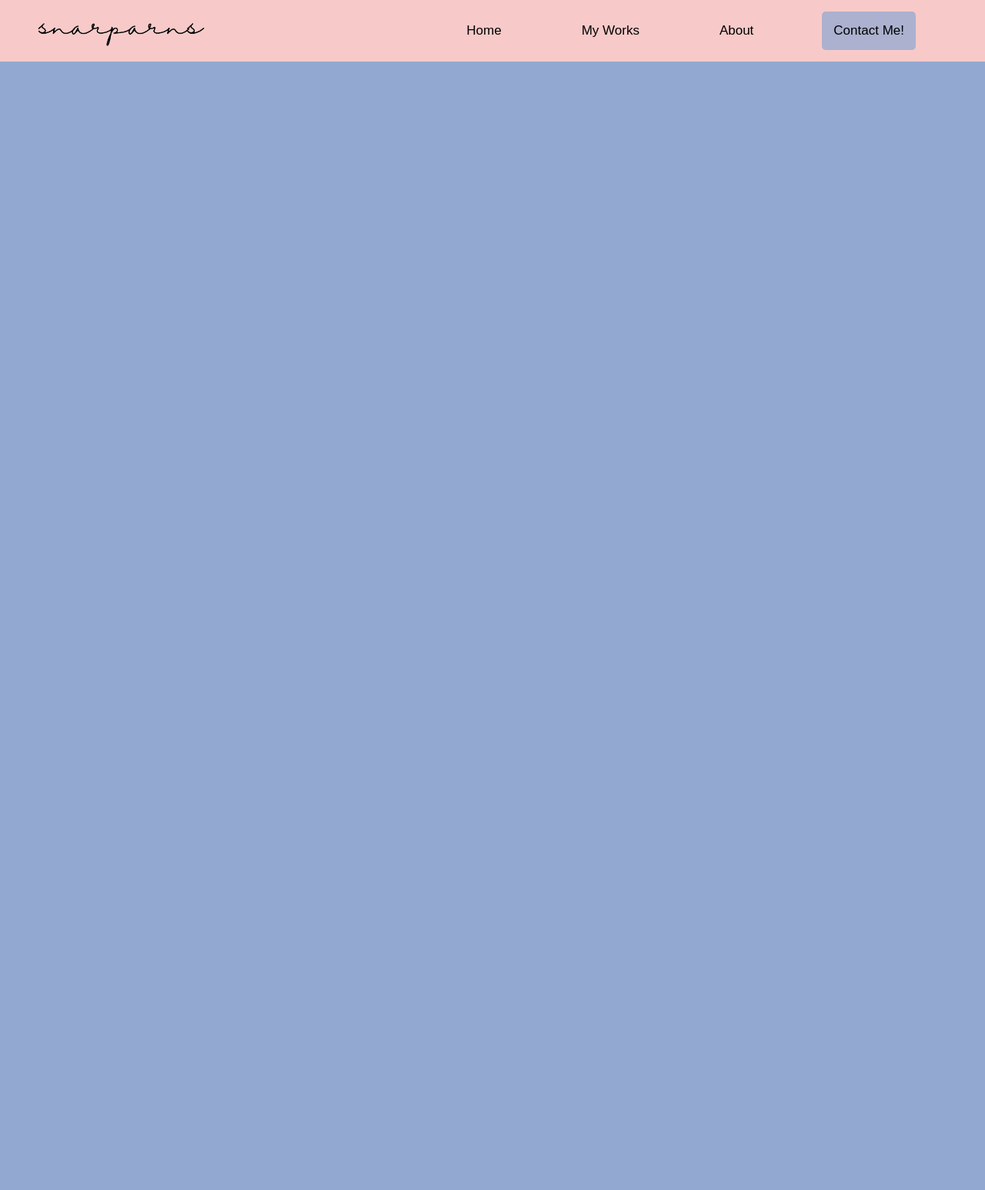
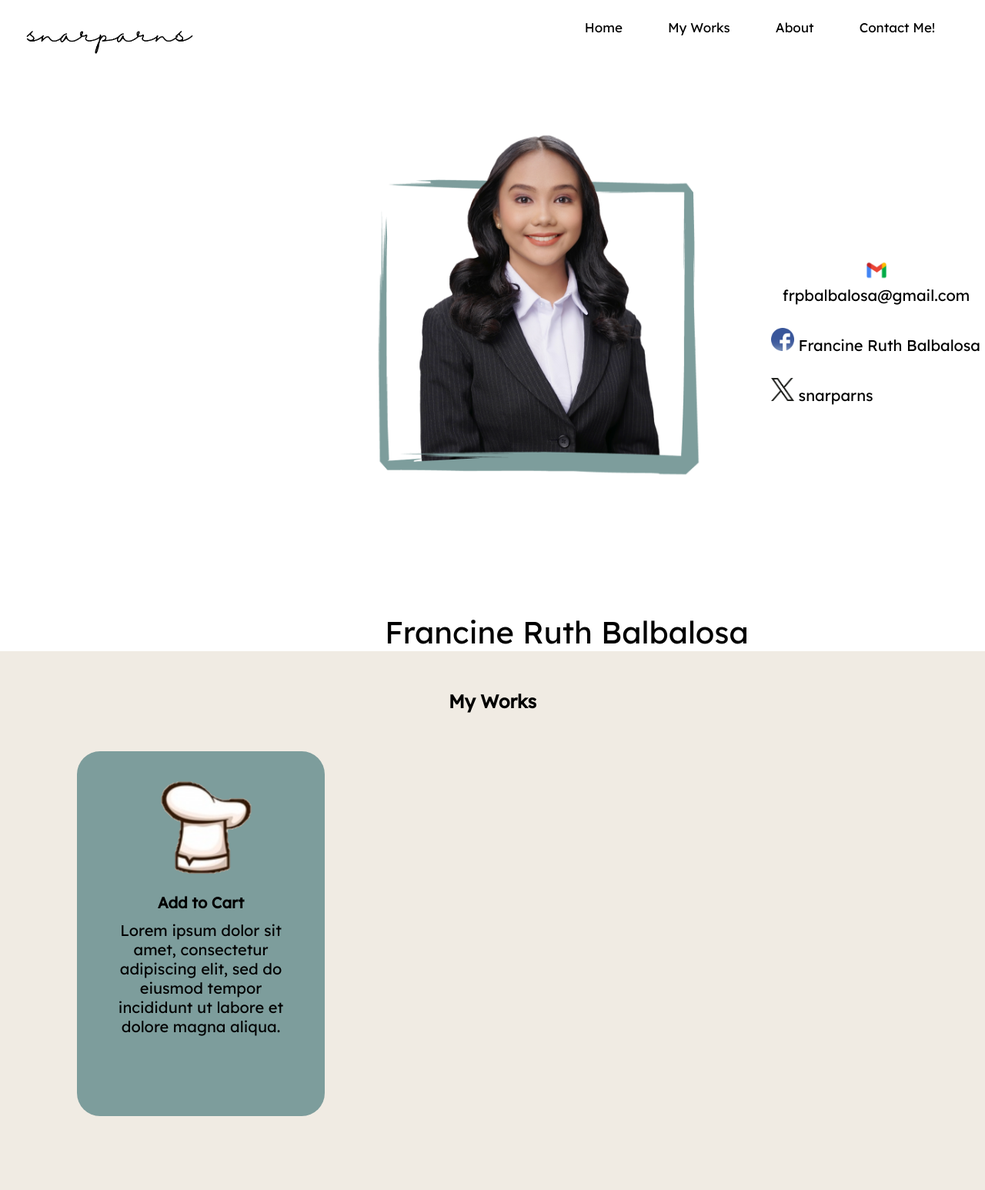
Before and after one commit to snarparns/snarparns.github.io, a plain HTML site: page index.html in a window 1280 px wide. Shown: the whole page at 77% size. Before the commit the page ends 800 px from the top, so only its background shows below. Drawn offline with Linux system fonts and the light colour scheme.

Commit message:
Details semi-complete; started progress in My Works

```diff
--- a/index.css
+++ b/index.css
@@ -5,3 +5,143 @@
     list-style: none;
     box-sizing: border-box;
 }
+
+body{
+    margin: 0;
+}
+
+.container {
+    /* background:  #fffdec; */
+    padding-top: 6em;
+    justify-content: center;
+    overflow: auto;
+}
+
+.info{
+    /* display: grid; */
+    /* align-items: flex-start; */
+    /* background: #7D9D9C; */
+    width: 100%;
+    height: 600px;
+    align-items: center;
+    /* justify-content: center; */
+    /* margin-top: 30px; */
+    padding-left: 450px;
+    /* padding-right: 350px; */
+    /* position: relative; */
+    /* padding: 5.5em; */
+    /* border-radius: 30px; */
+}
+
+.info-pic{
+    height: 500px;
+    float: left;
+    margin-top: 50px;
+    /* margin-left: 400px; */
+}
+
+.info-name{
+    /* display: relative; */
+    /* float: right; */
+    font-family: Lexend;
+    font-size: 40px;
+    margin-top: 150px;
+    margin-left: 50px;
+}
+
+ul{
+    display: absolute;
+    padding: 10px 0 10px 0;
+    /* float: right; */
+}
+
+ul li{
+    max-width: 1000px;
+    display: block;
+    margin: 220px 5px 0 502px;
+    /* line-height: 80px; */
+    /* padding: 15px 15px 15px 15px; */
+}
+
+.info-details{
+    background: transparent;
+    border: transparent;
+    display: block;
+    font-family: Lexend;
+    font-size: 20px;
+    margin-top: 20px;
+    margin-left: 50px;
+}
+
+.info-details:hover{
+    cursor: pointer;
+    transition: 0.5s;
+    background: #fff;
+    border: transparent;
+    font-family: Lexend;
+    font-size: 20px;
+    margin-top: 30px;
+    margin-left: 50px;
+    padding: 15px;
+    /* padding-left: 30px;
+    padding-right: 30px; */
+}
+
+.info-socials{
+    width: 30px;
+    height: 30px;
+    margin-top: 10px;
+}
+
+.works{
+    /* display: grid; */
+    /* align-items: flex-start; */
+    background: #F0EBE3;
+    width: 100%;
+    height: 700px;
+    align-items: center;
+    /* justify-content: center; */
+    /* margin-top: 30px; */
+    /* padding-left: 450px; */
+    /* padding-right: 350px; */
+    /* position: relative; */
+    /* padding: 5.5em; */
+    /* border-radius: 30px; */
+}
+
+.title{
+    font-family: Lexend;
+    padding-top: 50px;
+    padding-bottom: 50px;
+    text-align: center;
+}
+
+.card{
+    background: #7D9D9C;
+    width: 322px;
+    height: 474px;
+    border-radius: 30px;
+    margin-left: 100px;
+}
+
+.work-title{
+    font-family: Lexend;
+    font-size: 20px;
+    text-align: center;
+    /* padding-top: 100px; */
+}
+
+.work-pic{
+    margin-top: 37px;
+    margin-bottom: 20px;
+    margin-left: 94px;
+}
+
+.work-desc{
+    text-align: center;
+    font-family: Lexend;
+    font-size: 20px;
+    margin-top: 11px;
+    margin-left: 37px;
+    margin-right: 37px;
+}
--- a/index.html
+++ b/index.html
@@ -7,27 +7,63 @@
         <meta name="viewport" content="width=device-width, initial-scale=1.0">
         <link rel="stylesheet" href="navbar.css">
         <link rel="stylesheet" href="index.css">
+        <link href="https://fonts.googleapis.com/css2?family=Lexend&display=swap" rel="stylesheet">
     </head>
     <body>
         <nav>
             <!-- <h1>Hello World!</h1> -->
             <!-- <div> -->
-                <button style="margin-right: 0;"><img style="height: 40px; " src="assets/snarparns.png"></button>
+                <button class="btn-pic"style="margin-right: 0;"><img class="logo-pic" style="height: 40px;" src="assets/snarparns.png"></button>
             <!-- </div> -->
 
             <ul>
-                <li class="nav-li">
-                    <div class="nav_username">
-                        <button class="others" onclick="location.href='about_us.php';">Home</button>
-                        <button class="others" onclick="">My Works</button>
-                        <button class="others" onclick="">About</button>
-                        <button class="contact" onclick="">Contact Me!</button>
-                    </div></li>
-              </ul>
+                <!-- <li class="nav-li"> -->
+                    <!-- <div class="nav_username"> -->
+                        <li><a class="others" href="#Home">Home</a></li>
+                        <li><a class="others" href="#MyWorks">My Works</a></li>
+                        <li><a class="others" onclick="">About</a></li>
+                        <li><a class="others" onclick="">Contact Me!</a></li>
+                    <!-- </div> -->
+                <!-- </li> -->
+            </ul>
         </nav>
 
-        <div class="info">
+        <section class="container" >
+            <div class="info" id="#Home">
+                <img class="info-pic" src="assets/info-pic.png">
+                <p class="info-name">Francine Ruth Balbalosa</p>
+                <ul>
+                    <li>
+                        <button class="info-details"><img class="info-socials" src="assets/gmail.png">          frpbalbalosa@gmail.com</button>
+                        <button class="info-details"><img class="info-socials" src="assets/facebook.png">          Francine Ruth Balbalosa</button>
+                        <button class="info-details"><img class="info-socials" src="assets/x.png">          snarparns</button>
+                    </li>
+                </ul>
+            </div>
+        </section>
 
-        </div>
+        <section class="works" >
+            <h1 class="title" id="#MyWorks">My Works</h1>
+
+            <div class="carousel">
+                <div class="card">
+                    <img class="work-pic" src="assets/addtocart-logo.png">
+                    <h3 class="work-title">Add to Cart</h3>
+                    <p class="work-desc">Lorem ipsum dolor sit amet, consectetur adipiscing elit, sed do eiusmod tempor incididunt ut labore et dolore magna aliqua.</p>
+                </div>
+
+                <!-- <div class="card">
+                    <h1 class="title">Work 2</h1>
+                </div> -->
+            </div>
+
+
+
+
+
+
+
+
+        </section>
     </body>
 </html>
--- a/navbar.css
+++ b/navbar.css
@@ -1,17 +1,16 @@
-
 
 body {
     /* width:100%; */
-    background: #92a8d1;
+    background: #ffff;
 }
 
 nav{
-    background: #f7cac9;
+    background: #fff;
     color: #000000;
     width: 100%;
     position: fixed;
     margin: 0px;
-    padding: 5px 15px 0px 30px;
+    padding: 5px 30px 0px 30px;
     align-items: center;
     min-width: 1000px;
     /* height: 50px; */
@@ -37,12 +36,16 @@ nav ul li{
     /* padding: 15px 15px 15px 15px; */
 }
 
-button{
+a.others{
+    width: 10em;
     background: transparent;
     border: transparent;
-    margin-right: 70px;
+    margin-right: 15px;
     padding: 15px 15px 15px 15px;
     font-size: 17px;
+    font-family: Lexend;
+    cursor: pointer;
+    color: black;
     /* width: ; */
     /* height: 10px; */
     /* padding-top: 10px; */
@@ -51,6 +54,35 @@ button{
 }
 
 button.contact{
-    background: #ABB1CF;
-    border-radius: 5px;
+    background: #F5F5F5;
+    border-radius: 10px;
+    width: 10em;
 }
+
+a.others:hover{
+    width: 10em;
+    border-radius: 10px;
+    background: #7D9D9C;
+    color: white;
+    transition: 0.3s;
+    /* text-decoration: underline; */
+}
+
+button.btn-pic{
+    background: transparent;
+    color: white;
+    border: transparent;
+    width: 10em;
+    transition: 0.3s;
+    padding-top: 25px;
+    /* text-decoration: underline; */
+}
+
+button.btn-pic:hover{
+    /* background: #7D9D9C; */
+    border-radius: 10px;
+    width: 10em;
+    transition: 0.3s;
+    cursor: pointer;
+    /* text-decoration: underline; */
+}
```
Also changed, not shown: assets/addtocart-logo.png (added), assets/facebook.png (added), assets/gmail.png (added), assets/info-pic.png (added), assets/x.png (added).
